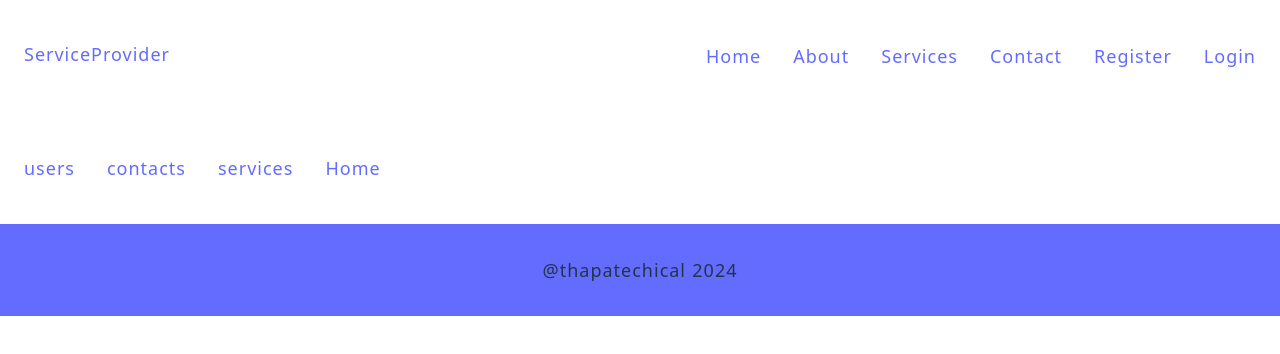
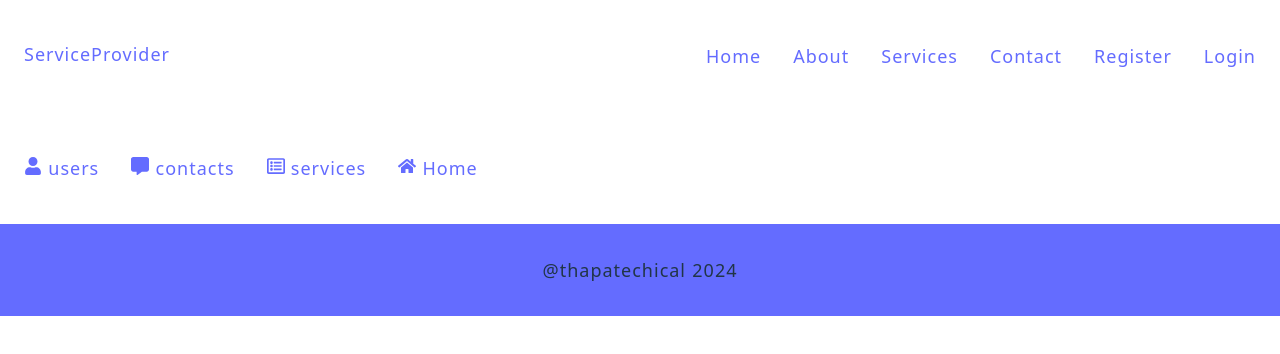
Before and after one commit to MuhammadFaizan144/MERN-Tutorial, a React (Vite) app in the folder client/: page /admin in a window 1280 px wide. Shown: the top 354 px of the page. Built offline with nearby package versions, Linux system fonts and the light colour scheme; no server answers.

Commit message:
Integrating react icons into the navbar in tutorial 43

```diff
--- a/client/package.json
+++ b/client/package.json
@@ -12,6 +12,7 @@
   "dependencies": {
     "react": "^19.1.1",
     "react-dom": "^19.1.1",
+    "react-icons": "^5.5.0",
     "react-router-dom": "^7.9.5",
     "react-toastify": "^11.0.5"
   },
--- a/client/src/Components/layouts/Admin-Layouts.jsx
+++ b/client/src/Components/layouts/Admin-Layouts.jsx
@@ -1,4 +1,6 @@
 import React from 'react'
+import { FaHome, FaRegListAlt, FaUser } from "react-icons/fa";
+import {FaMessage} from "react-icons/fa6"
 import { NavLink, Outlet } from 'react-router-dom'
 const AdminLayouts = () => {
   return (<>
@@ -6,10 +8,10 @@ const AdminLayouts = () => {
         <div className="container">
             <nav>
                 <ul>
-                    <li><NavLink to="/admin/users">users</NavLink></li>
-                    <li><NavLink to="/admin/contacts">contacts</NavLink></li>
-                    <li><NavLink to="/service">services</NavLink></li>
-                    <li><NavLink to="/">Home</NavLink></li>
+                    <li><NavLink to="/admin/users"><FaUser/> users</NavLink></li>
+                    <li><NavLink to="/admin/contacts"><FaMessage/> contacts</NavLink></li>
+                    <li><NavLink to="/service"><FaRegListAlt/> services</NavLink></li>
+                    <li><NavLink to="/"><FaHome/> Home</NavLink></li>
                 </ul>
             </nav>
         </div>
```
Also changed, not shown: 1 other file (tests, documents, lock files or other folders).
